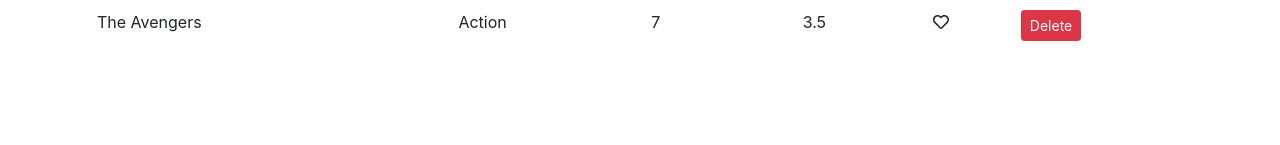
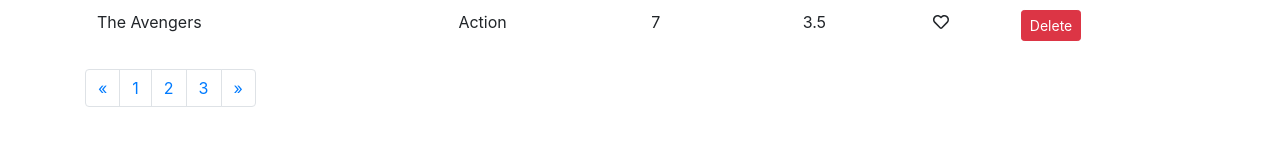
Before and after one commit to albizan/vidlify, a React (Create React App) app: page / in a window 1280 px wide. Shown: the part 541-686 px from the top of the page. Built offline with nearby package versions, Linux system fonts and the light colour scheme.

Commit message:
Generete pagination for given props

```diff
--- a/src/components/common/pagination/pagination.jsx
+++ b/src/components/common/pagination/pagination.jsx
@@ -1,7 +1,46 @@
 import React from 'react';
 
-const Pagination = () => {
-  return <React.Fragment />;
+const Pagination = ({ itemsNumber, itemsPerPage }) => {
+  return (
+    <React.Fragment>
+      <nav aria-label="Page navigation example">
+        <ul class="pagination">
+          {/* Previous Arrow */}
+          <li class="page-item">
+            <button class="page-link" aria-label="Previous">
+              <span aria-hidden="true">&laquo;</span>
+              <span class="sr-only">Previous</span>
+            </button>
+          </li>
+          {makeArray(Math.ceil(itemsNumber / itemsPerPage)).map(page => {
+            return (
+              <li class="page-item">
+                <button class="page-link">{page}</button>
+              </li>
+            );
+          })}
+
+          {/* Next Arrow */}
+          <li class="page-item">
+            <button class="page-link" aria-label="Next">
+              <span aria-hidden="true">&raquo;</span>
+              <span class="sr-only">Next</span>
+            </button>
+          </li>
+        </ul>
+      </nav>
+    </React.Fragment>
+  );
 };
 
+function makeArray(length) {
+  var array = [];
+
+  for (let i = 1; i <= length; i++) {
+    array.push(i);
+  }
+
+  return array;
+}
+
 export default Pagination;
```
